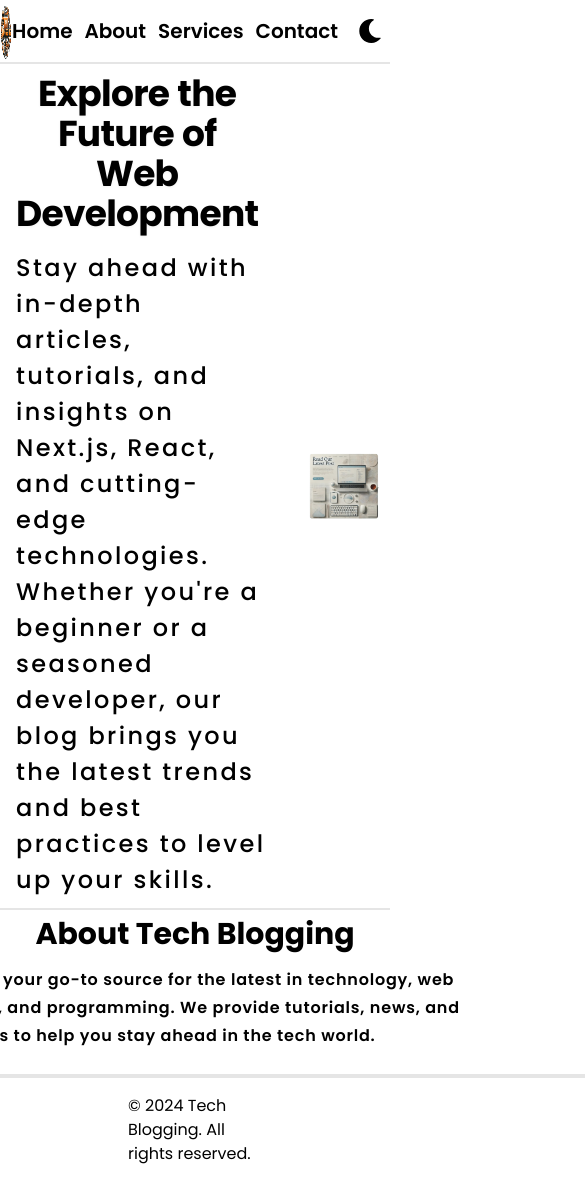
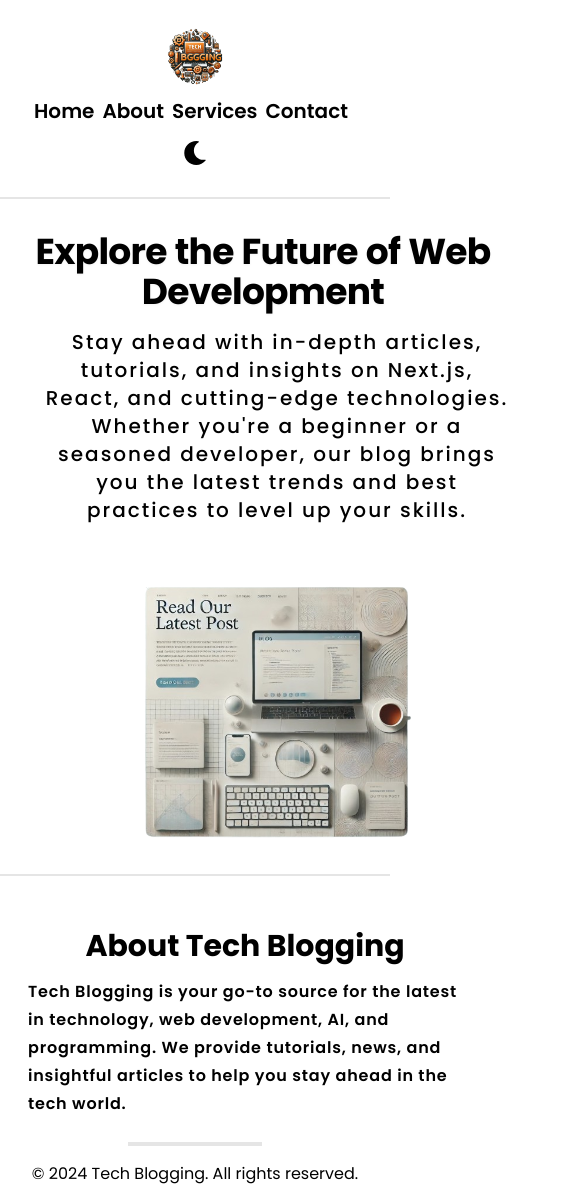
Before and after one commit to JamaliHassan/quarter02ClassAssingmnet, a Next.js app in the folder assignment_home_page/: page / in a window 390 px wide. Shown: the top 1202 px of the page, 585 px wide, since content can reach past the window. Built offline with nearby package versions, Linux system fonts and the light colour scheme.

Commit message:
made responsive

```diff
--- a/assignment_home_page/src/app/components/footer/Footer.tsx
+++ b/assignment_home_page/src/app/components/footer/Footer.tsx
@@ -1,20 +1,22 @@
 const Footer = () => {
   return (
     <>
-      <div className=" flex justify-center flex-col items-center h-[200px] border-t-2 p-[8rem]">
-        <div className="w-[700px] p-2">
+      <div className=" flex justify-center flex-col items-center max-w-screen h-[200px] border-t-2 p-[8rem] max-md:w-full ">
+        <div className="max-w-[700px] p-2 max-md:w-[450px] max-md:ml-[50px] max-md:mt-[100px] max-sm:ml-[100px]">
           <h1 className="font-bold text-3xl mb-4 leading-8 mt-4 text-center">
             About Tech Blogging
           </h1>
-          <p className="leading-7 tracking-wider font-semibold xl">
+          <p className="leading-7 tracking-wider font-semibold xl max-w-[700px] max-md:leaading-2 max-md:tracking-none max-md:w-full">
             Tech Blogging is your go-to source for the latest in technology, web
             development, AI, and programming. We provide tutorials, news, and
             insightful articles to help you stay ahead in the tech world.
           </p>
         </div>
-        <hr className="w-[1000px]  mb-4 mt-4 border-2 " />
-        <div>
-          <p className="mb-4">&copy; 2024 Tech Blogging. All rights reserved.</p>
+        <hr className="w-full  mb-4 mt-4 border-2 " />
+        <div className="max-sm:w-[400px] max-sm:text-center">
+          <p className="mb-4">
+            &copy; 2024 Tech Blogging. All rights reserved.
+          </p>
         </div>
       </div>
     </>
--- a/assignment_home_page/src/app/components/header/header.tsx
+++ b/assignment_home_page/src/app/components/header/header.tsx
@@ -11,17 +11,17 @@ const Header = () => {
       document.body.style.color === "white" ? "black" : "white";
   };
   return (
-    <header className="flex items-center justify-around h-16 border-b-2">
+    <header className="flex items-center fixed w-full h-auto justify-around border-b-2 z-10 bg-white top-0 max-md:flex-col max-md:p-6 max-sm:max-w-[600px] dark:bg-black ">
       <div>
         <a href=".">
           <img
-            className="h-[65px] bg-transparent"
+            className="h-[65px] bg-transparent max-md:mb-2"
             src="/images/logo.png"
             alt="logo"
-          />
+          ></img>
         </a>
       </div>
-      <nav className="flex justify-between w-[600px]">
+      <nav className="flex justify-evenly w-[600px] max-md:justify-center max-md:mb-2">
         <li className="listItem">
           <Link href=".">Home</Link>
         </li>
--- a/assignment_home_page/src/app/components/hero-section/HeroSection.tsx
+++ b/assignment_home_page/src/app/components/hero-section/HeroSection.tsx
@@ -2,23 +2,23 @@ import WordPullUp from "@/components/ui/word-pull-up";
 
 const HeroSection = () => {
   return (
-    <div className="flex justify-evenly items-center h-screen gap-6 bg-green ">
+    <div className="flex justify-evenly max-w-full mt-[90px] md:text-center lg:gap-2 max-md:flex-col max-md:text-center   items-center max-sm:mt-[200px] max-md:mt-[200px] max-md:p-x-16 max-md:ml-16 p-4 xl:p-10 gap-6">
       <div className="w-[600px] p-4">
         {
           <WordPullUp
-            className="text-4xl text-[#FF5733] font-bold tracking-[-0.02em] text-black dark:text-white md:text-6xl md:leading-[5rem] mb-4"
+            className="text-4xl max-md-text-[30px] max-sm:ml-20 font-bold tracking-[-0.02em] text-black dark:text-white md:text-6xl md:leading-[5rem] mb-4"
             words="Explore the Future of Web Development"
           />
         }
-        <p className="font-medium text-2xl leading-9 tracking-widest">
+        <p className="font-medium text-2xl leading-9 tracking-widest max-md:text-xl max-xl:text-2xl max-sm:ml-[100px]">
           Stay ahead with in-depth articles, tutorials, and insights on Next.js,
           React, and cutting-edge technologies. Whether you&apos;re a beginner
           or a seasoned developer, our blog brings you the latest trends and
           best practices to level up your skills.
         </p>
       </div>
-      <div className="w-[600px]">
-        <img src="/images/heroImage.png" alt="blogImage" className="w-[90%]" />
+      <div className="max-w-[600px] max-sm:ml-[100px] max-sm:w-full">
+        <img src="/images/heroImage.png" alt="blogImage" className="w-[100%]" />
       </div>
     </div>
   );
--- a/assignment_home_page/src/app/globals.css
+++ b/assignment_home_page/src/app/globals.css
@@ -62,7 +62,7 @@
   }
 }
 .listItem{
-  @apply list-none mr-3 font-semibold text-xl transition ease-linear duration-200 hover:text-[#FF5733]
+  @apply list-none mr-2 font-semibold text-xl transition ease-linear duration-200 hover:text-[#FF5733]
 }
 @layer base {
   * {
```
